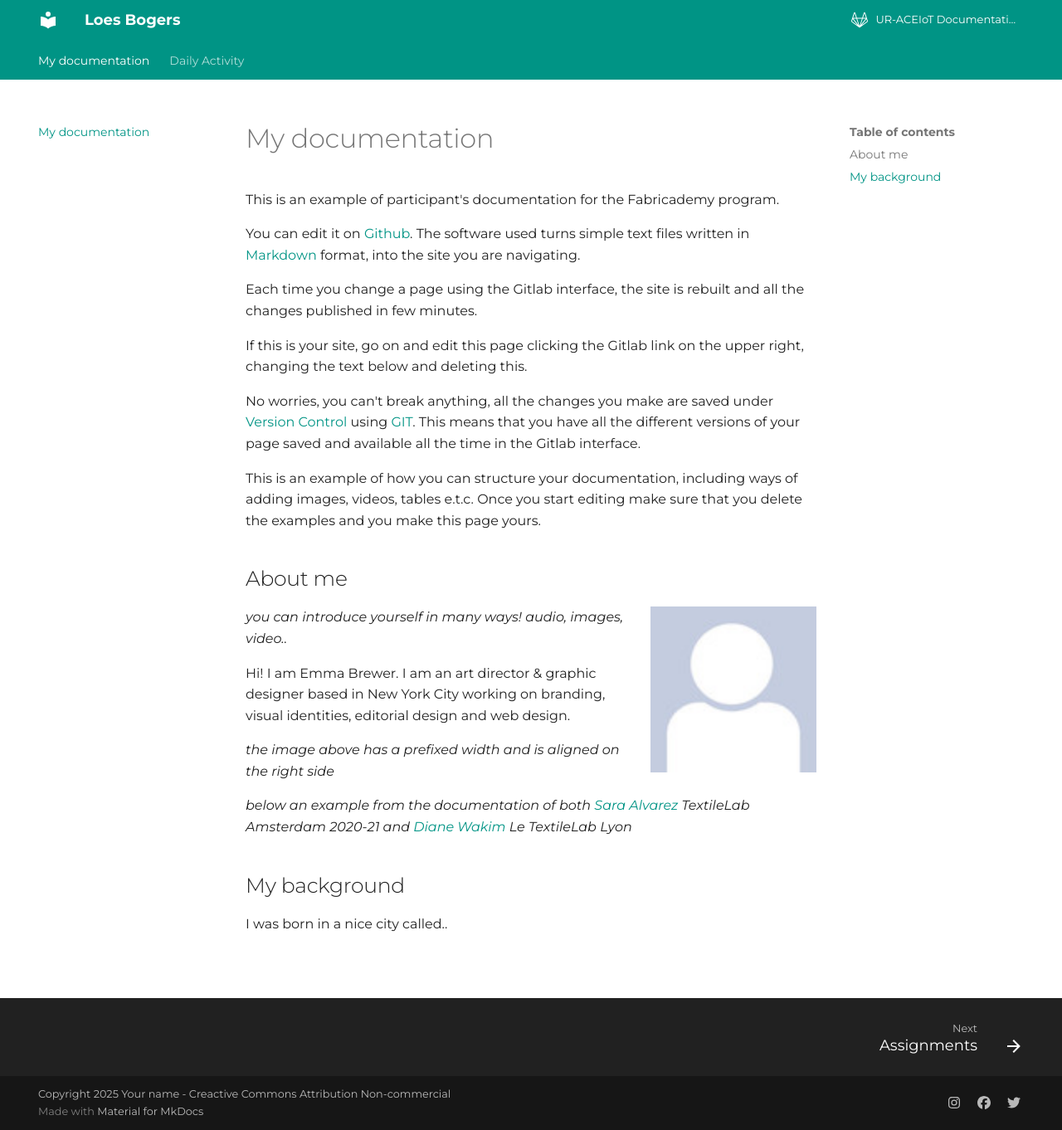
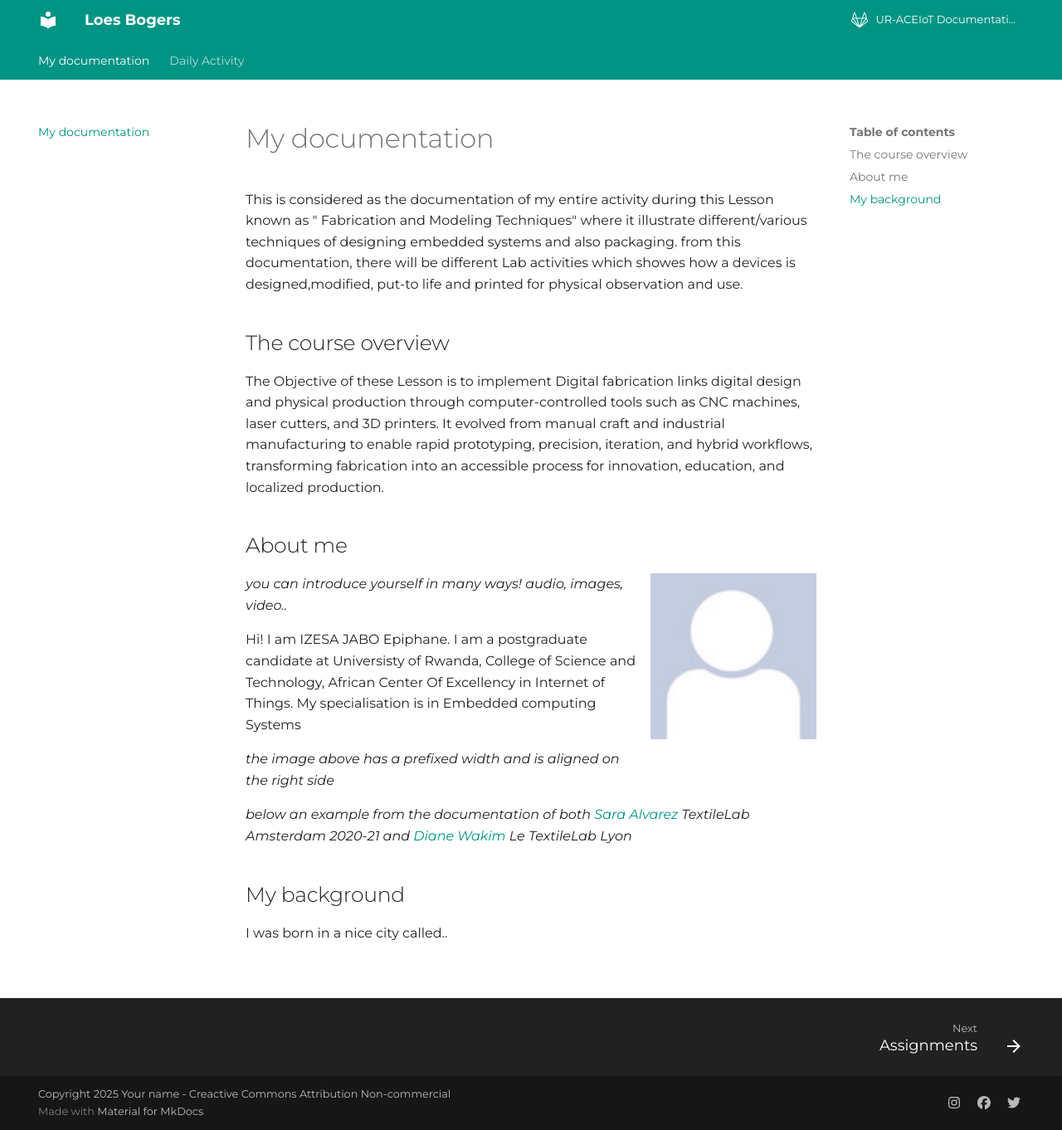
Before and after one commit to izesa/Modeling-and-Fabrication-Techniques, an MkDocs documentation site: the page built from docs/index.md, in a window 1280 px wide and 1362 px high. Shown: the whole window at 83% size. Built offline with MkDocs 1.6.1 and Material for MkDocs 9.7.7, drawn with Linux system fonts in a browser that asks for light colours.

Commit message:
modified:   docs/index.md

```diff
--- a/docs/index.md
+++ b/docs/index.md
@@ -4,18 +4,11 @@
 
 # My documentation
 
-This is an example of participant's documentation for the Fabricademy program.
+This is considered as the documentation of my entire activity during this Lesson known as " Fabrication and Modeling Techniques" where it illustrate different/various techniques of designing embedded systems and also packaging. from this documentation, there will be different Lab activities which showes how a devices is designed,modified, put-to life and printed for physical observation and use.
 
-You can edit it on [Github](http://github.com/R-INYURU). The software used turns simple text files written in [Markdown](https://en.wikipedia.org/wiki/Markdown) format, into the site you are navigating.
+## The course overview
 
-Each time you change a page using the Gitlab interface, the site is rebuilt and all the changes published
-in few minutes.
-
-If this is your site, go on and edit this page clicking the Gitlab link on the upper right, changing the text below and deleting this.
-
-No worries, you can't break anything, all the changes you make are saved under [Version Control](https://en.wikipedia.org/wiki/Version_control) using [GIT](https://git-scm.com/book/en/v2/Getting-Started-About-Version-Control). This means that you have all the different versions of your page saved and available all the time in the Gitlab interface.
-
-This is an example of how you can structure your documentation, including ways of adding images, videos, tables e.t.c. Once you start editing make sure that you delete the examples and you make this page yours.
+The Objective of these Lesson is to  implement Digital fabrication links digital design and physical production through computer-controlled tools such as CNC machines, laser cutters, and 3D printers. It evolved from manual craft and industrial manufacturing to enable rapid prototyping, precision, iteration, and hybrid workflows, transforming fabrication into an accessible process for innovation, education, and localized production.
 
 
 
@@ -25,7 +18,7 @@
 
 _you can introduce yourself in many ways! audio, images, video.._
 
-Hi! I am Emma Brewer. I am an art director & graphic designer based in New York City working on branding, visual identities, editorial design and web design.
+Hi! I am IZESA JABO Epiphane. I am a postgraduate candidate at Universisty of Rwanda, College of Science and Technology, African Center Of Excellency in Internet of Things. My specialisation is in Embedded computing Systems
 
 _the image above has a prefixed width and is aligned on the right side_
 
```
